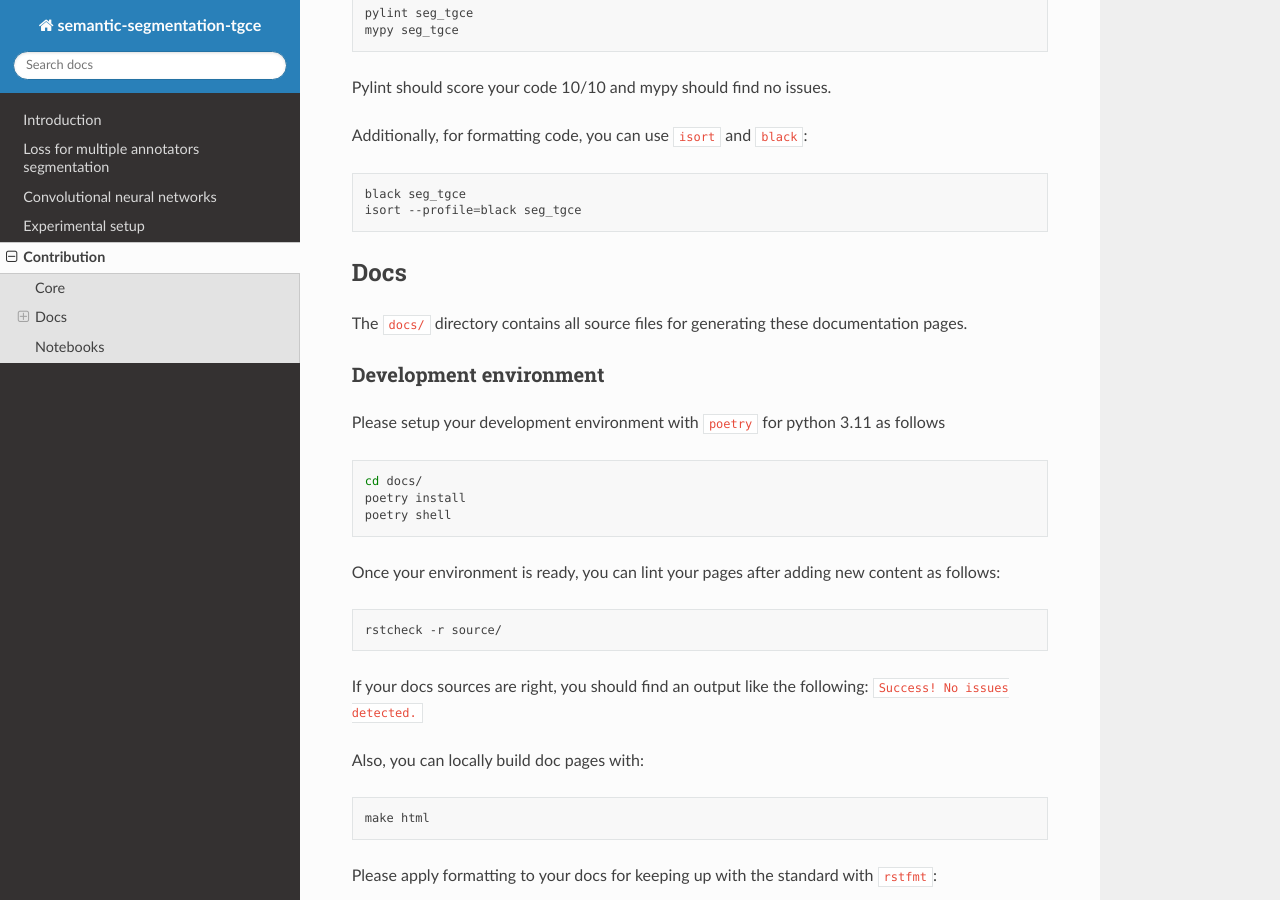
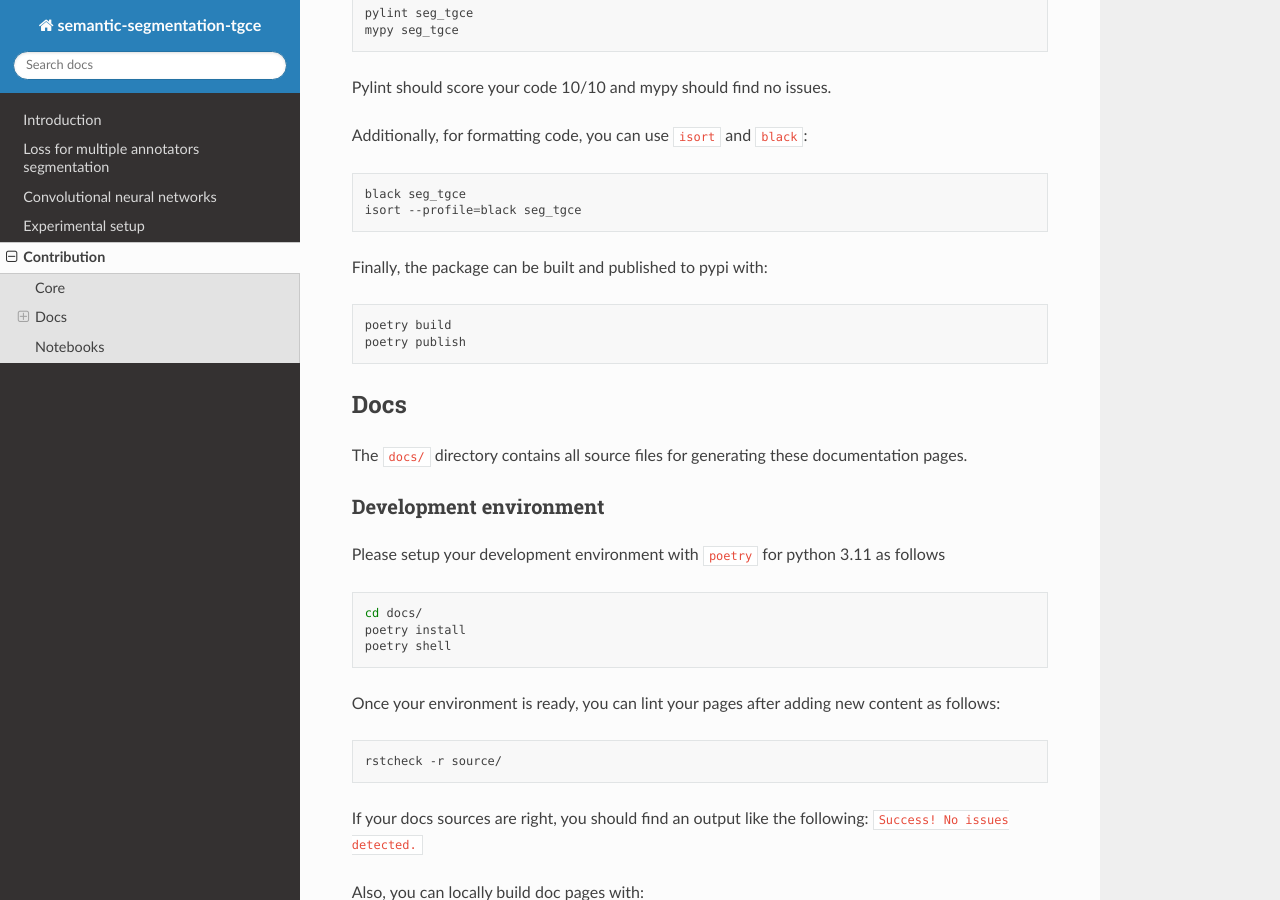
Before and after one commit to blotero/seg_tgce, a Sphinx documentation site: the page built from docs/source/contribution.rst, in a window 1280 px wide and 900 px high, scrolled down 729 px. Built offline with Sphinx 7.4.7 and the Read the Docs theme 3.1.0, drawn with Linux system fonts in a browser that asks for light colours.

Commit message:
all\feat: #68 publish version
- publish 0.1.7 package version

```diff
--- a/docs/source/contribution.rst
+++ b/docs/source/contribution.rst
@@ -46,6 +46,13 @@ Additionally, for formatting code, you can use ``isort`` and ``black``:
 
    black seg_tgce
    isort --profile=black seg_tgce
+
+Finally, the package can be built and published to pypi with:
+
+.. code:: bash
+
+   poetry build
+   poetry publish
 
 ******
  Docs
```
Also changed, not shown: 2 other files.
